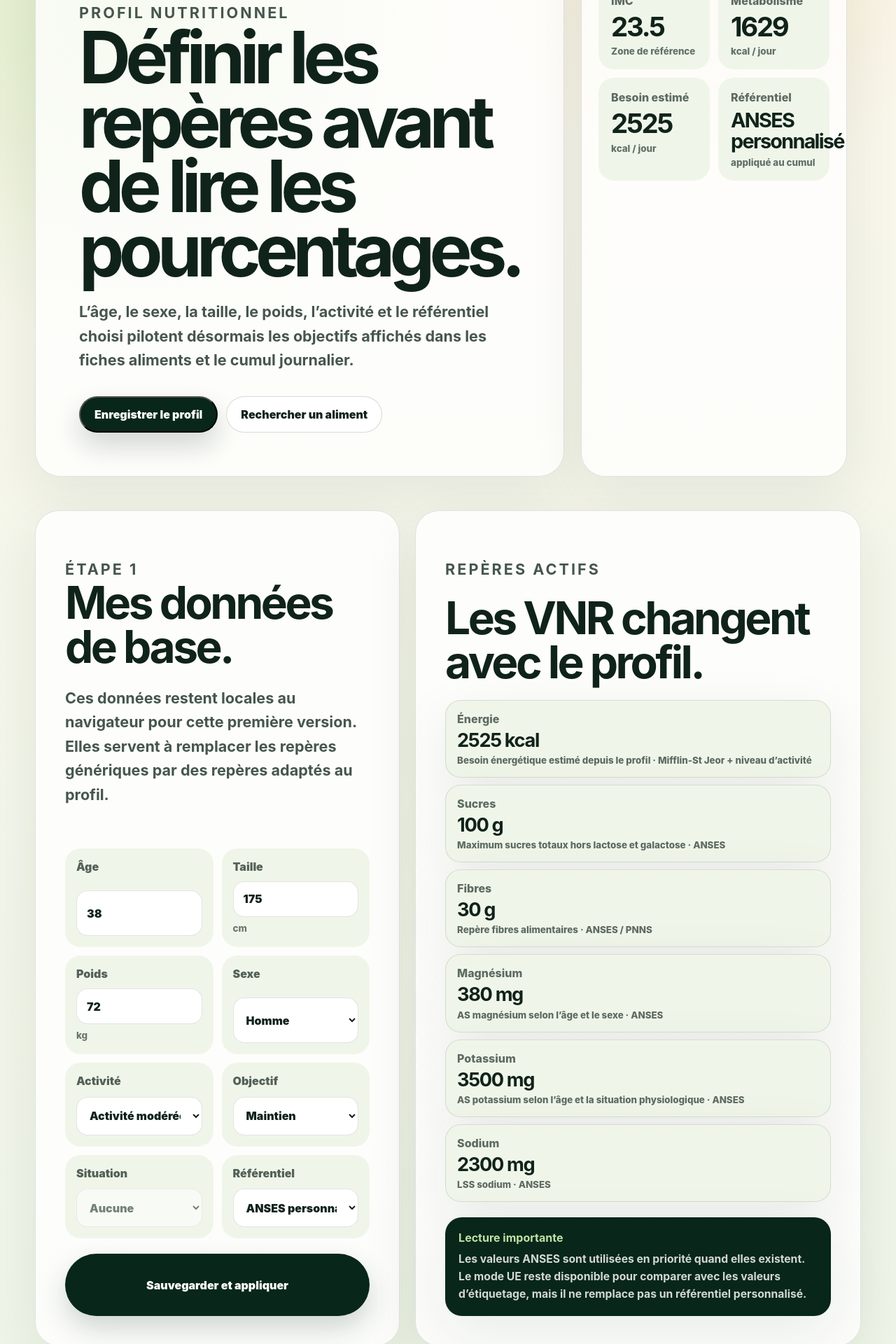
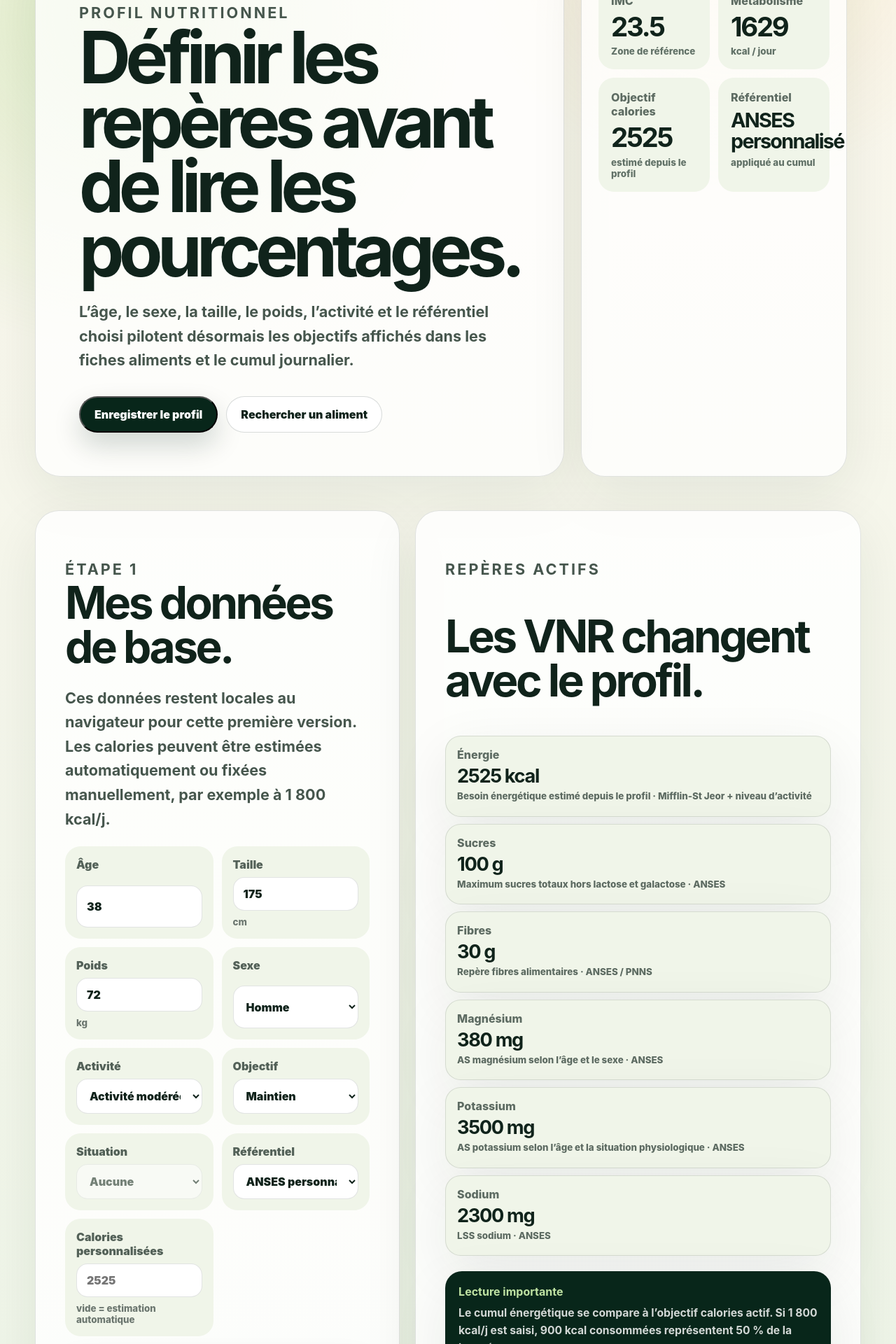
Before and after one commit to pharmaexport/NutriAtlas, a Next.js app: page /profil in a window 1280 px wide. Shown: the part 220-2140 px from the top of the page at 70% size. Built offline with nearby package versions, Linux system fonts and the light colour scheme.

Commit message:
Expose manual calorie target in profile

```diff
--- a/app/profil/page.tsx
+++ b/app/profil/page.tsx
@@ -1,6 +1,12 @@
 "use client";
 
 import { useEffect, useMemo, useState } from "react";
+import {
+  activeEnergyTarget,
+  getReferenceForNutrientWithEnergy,
+  loadCustomEnergyTarget,
+  saveCustomEnergyTarget
+} from "../../lib/energy-reference";
 import {
   activityLevels,
   defaultProfile,
@@ -26,20 +32,40 @@ const physiologicalOptions: Array<{ value: PhysiologicalStatus; label: string }>
   { value: "lactating", label: "Allaitement" }
 ];
 
+function normalizeCustomEnergy(value: string) {
+  if (!value.trim()) return null;
+  const numeric = Number(value);
+  if (!Number.isFinite(numeric)) return null;
+  return Math.min(6000, Math.max(900, Math.round(numeric)));
+}
+
 export default function ProfilePage() {
   const [profile, setProfile] = useState<UserProfile>(defaultProfile);
+  const [customEnergyKcal, setCustomEnergyKcal] = useState<number | null>(null);
   const [saved, setSaved] = useState(false);
 
   useEffect(() => {
     setProfile(loadStoredProfile());
+    setCustomEnergyKcal(loadCustomEnergyTarget());
   }, []);
 
   const summary = useMemo(() => summarizeProfile(profile), [profile]);
-  const referenceSummary = useMemo(() => keyReferenceSummary(profile), [profile]);
+  const activeCalories = useMemo(() => activeEnergyTarget(profile, customEnergyKcal), [profile, customEnergyKcal]);
+  const referenceSummary = useMemo(() => {
+    return keyReferenceSummary(profile).map((item) => ({
+      ...item,
+      reference: getReferenceForNutrientWithEnergy(item.key, profile, customEnergyKcal)
+    }));
+  }, [profile, customEnergyKcal]);
 
   function updateNumber(field: "age" | "heightCm" | "weightKg", value: string) {
     setSaved(false);
     setProfile((current) => normalizeProfile({ ...current, [field]: Number(value) }));
+  }
+
+  function updateCustomEnergy(value: string) {
+    setSaved(false);
+    setCustomEnergyKcal(normalizeCustomEnergy(value));
   }
 
   function updateSex(value: ProfileSex) {
@@ -70,6 +96,7 @@ export default function ProfilePage() {
   function saveProfile() {
     const normalized = normalizeProfile(profile);
     saveStoredProfile(normalized);
+    saveCustomEnergyTarget(customEnergyKcal);
     setProfile(normalized);
     setSaved(true);
     window.setTimeout(() => setSaved(false), 2600);
@@ -105,7 +132,7 @@ export default function ProfilePage() {
           <div className="metricGrid">
             <div><span>IMC</span><strong>{summary.bmi.toFixed(1)}</strong><small>{summary.bmiLabel}</small></div>
             <div><span>Métabolisme</span><strong>{summary.bmr}</strong><small>kcal / jour</small></div>
-            <div><span>Besoin estimé</span><strong>{summary.calories}</strong><small>kcal / jour</small></div>
+            <div><span>Objectif calories</span><strong>{activeCalories}</strong><small>{customEnergyKcal ? "saisi manuellement" : "estimé depuis le profil"}</small></div>
             <div><span>Référentiel</span><strong className="metricText">{summary.referenceModeLabel}</strong><small>appliqué au cumul</small></div>
           </div>
         </aside>
@@ -117,7 +144,7 @@ export default function ProfilePage() {
             <p className="eyebrow">Étape 1</p>
             <h2>Mes données de base.</h2>
             <p>
-              Ces données restent locales au navigateur pour cette première version. Elles servent à remplacer les repères génériques par des repères adaptés au profil.
+              Ces données restent locales au navigateur pour cette première version. Les calories peuvent être estimées automatiquement ou fixées manuellement, par exemple à 1 800 kcal/j.
             </p>
           </div>
 
@@ -130,6 +157,7 @@ export default function ProfilePage() {
             <label className="field"><span>Objectif</span><select value={profile.objective} onChange={(event) => updateObjective(event.currentTarget.value as Objective)}>{objectiveOptions.map((option) => <option value={option.value} key={option.value}>{option.label}</option>)}</select></label>
             <label className="field"><span>Situation</span><select value={profile.physiologicalStatus} disabled={profile.sex !== "female"} onChange={(event) => updatePhysiologicalStatus(event.currentTarget.value as PhysiologicalStatus)}>{physiologicalOptions.map((option) => <option value={option.value} key={option.value}>{option.label}</option>)}</select></label>
             <label className="field"><span>Référentiel</span><select value={profile.referenceMode} onChange={(event) => updateReferenceMode(event.currentTarget.value as ReferenceMode)}>{referenceModes.map((mode) => <option value={mode.value} key={mode.value}>{mode.label}</option>)}</select></label>
+            <label className="field"><span>Calories personnalisées</span><input type="number" min="900" max="6000" placeholder={`${summary.calories}`} value={customEnergyKcal ?? ""} onChange={(event) => updateCustomEnergy(event.currentTarget.value)} /><small>vide = estimation automatique</small></label>
           </div>
 
           <button className="primaryCta" type="submit">{saved ? "Profil enregistré" : "Sauvegarder et appliquer"}</button>
@@ -150,7 +178,7 @@ export default function ProfilePage() {
           <div className="sourceNote">
             <strong>Lecture importante</strong>
             <p>
-              Les valeurs ANSES sont utilisées en priorité quand elles existent. Le mode UE reste disponible pour comparer avec les valeurs d’étiquetage, mais il ne remplace pas un référentiel personnalisé.
+              Le cumul énergétique se compare à l’objectif calories actif. Si 1 800 kcal/j est saisi, 900 kcal consommées représentent 50 % de la journée.
             </p>
           </div>
         </div>
```
